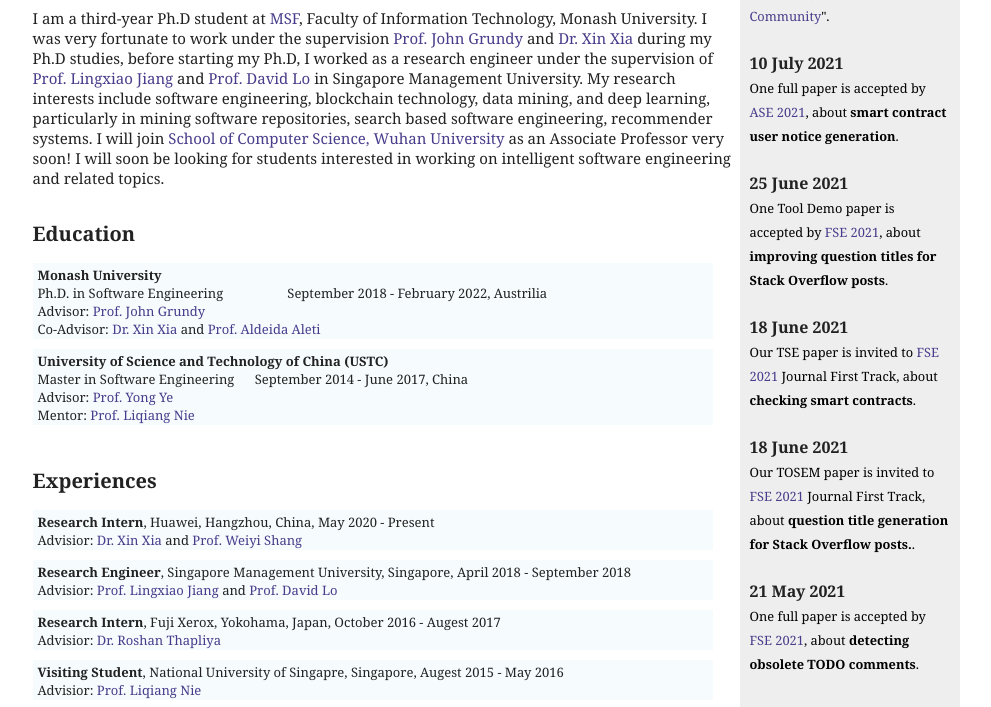
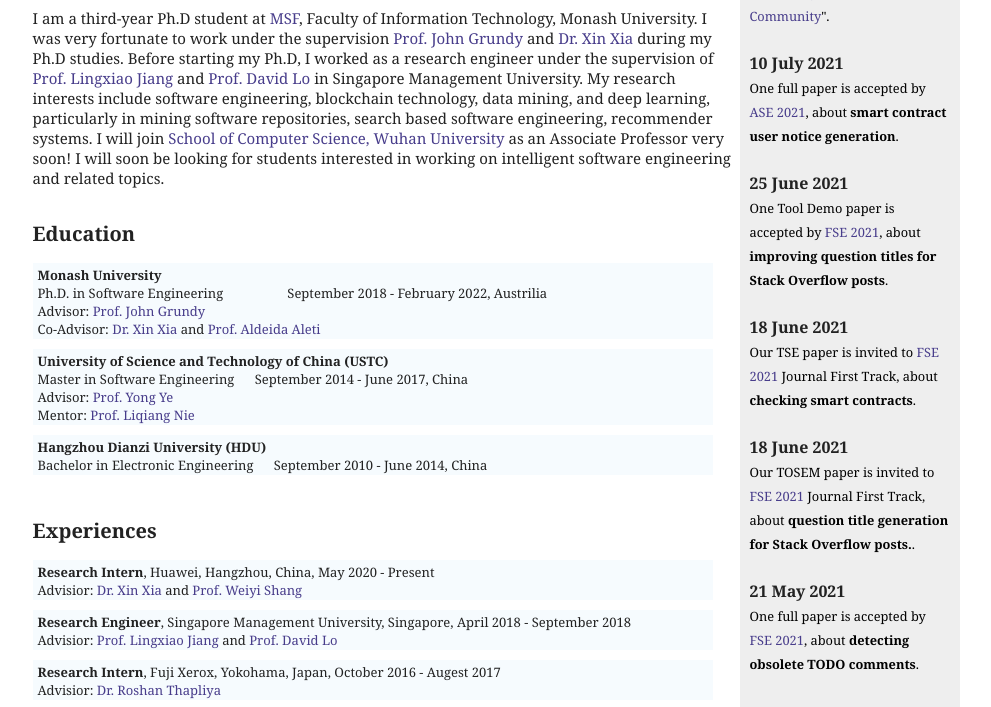
Before and after one commit to zpgao/zpgao.github.io, a plain HTML site: page index.html in a window 1280 px wide. Shown: the part 333-1040 px from the top of the page, without its empty margins (144-1135 px from the left). Drawn offline with Linux system fonts and the light colour scheme.

Commit message:
update index

```diff
--- a/index.html
+++ b/index.html
@@ -119,8 +119,9 @@ zhipeng.gao AT monash.edu</a><br>
 </tbody></table>
 
 <div style="margin-top:20px;">
-    I am a third-year Ph.D student at <a href="https://monash-software-engineering.github.io/">MSF</a>, Faculty of Information Technology, Monash University. I was very fortunate to work under the supervision <a href="https://sites.google.com/site/johncgrundy/">Prof. John Grundy</a> and <a href="https://xin-xia.github.io/">Dr. Xin Xia</a> during my Ph.D studies, before starting my Ph.D, I worked as a research engineer under the supervision of <a href="http://www.mysmu.edu/faculty/lxjiang/">Prof. Lingxiao Jiang</a> and <a href="http://www.mysmu.edu/faculty/davidlo/">Prof. David Lo</a> in Singapore Management University.
-
+    I am a third-year Ph.D student at <a href="https://monash-software-engineering.github.io/">MSF</a>, Faculty of Information Technology, Monash University.
+    I was very fortunate to work under the supervision <a href="https://sites.google.com/site/johncgrundy/">Prof. John Grundy</a> and <a href="https://xin-xia.github.io/">Dr. Xin Xia</a> during my Ph.D studies.
+    Before starting my Ph.D, I worked as a research engineer under the supervision of <a href="http://www.mysmu.edu/faculty/lxjiang/">Prof. Lingxiao Jiang</a> and <a href="http://www.mysmu.edu/faculty/davidlo/">Prof. David Lo</a> in Singapore Management University.
     My research interests include software engineering, blockchain technology, data mining, and deep learning, particularly in mining software repositories, search based software engineering, recommender systems.
     I will join <a href="#">School of Computer Science, Wuhan University</a> as an Associate Professor very soon!
     I will soon be looking for students interested in working on intelligent software engineering and related topics.
@@ -154,6 +155,15 @@ Multi-modal Data Analysis" </font> </br>
 	Advisor: <a href="#" target="_blank">Prof. Yong Ye</a><br>
   Mentor: <a href="https://liqiangnie.github.io/" target="_blank">Prof. Liqiang Nie</a>
      </td></tr></tbody></table>
+<table>
+  <tbody>
+  <tr>
+    <td><span class="title">Hangzhou Dianzi University (HDU)</span> <br>
+  Bachelor in Electronic Engineering &nbsp;&nbsp;&nbsp;&nbsp;  September 2010 - June 2014, China <br>
+<!--   Advisor: <a href="#" target="_blank">Prof. Yong Ye</a><br>
+  Mentor: <a href="https://liqiangnie.github.io/" target="_blank">Prof. Liqiang Nie</a> -->
+     </td></tr></tbody></table>
+
 
 <h2 style="CLEAR: both">Experiences</h2>
 <table>
```
